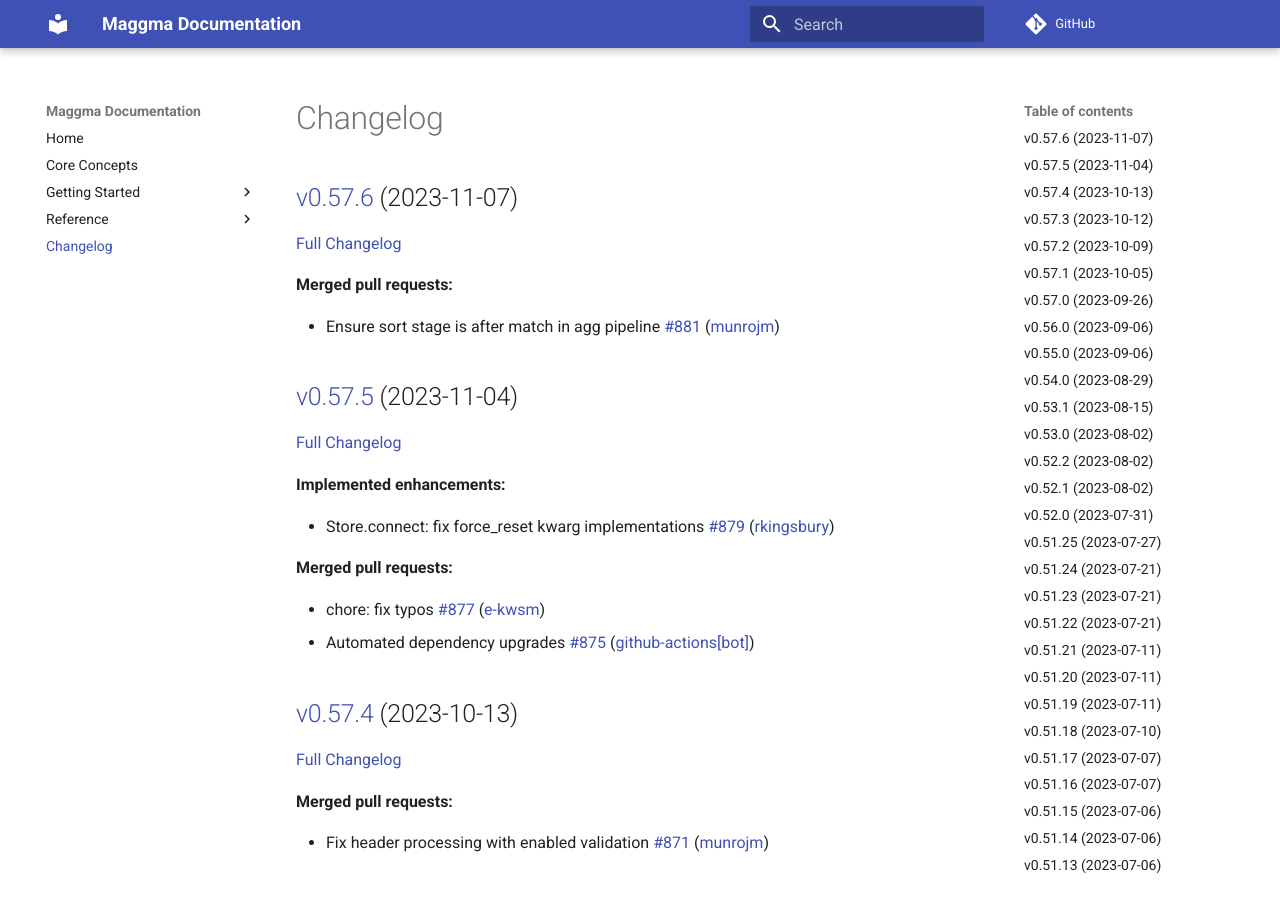
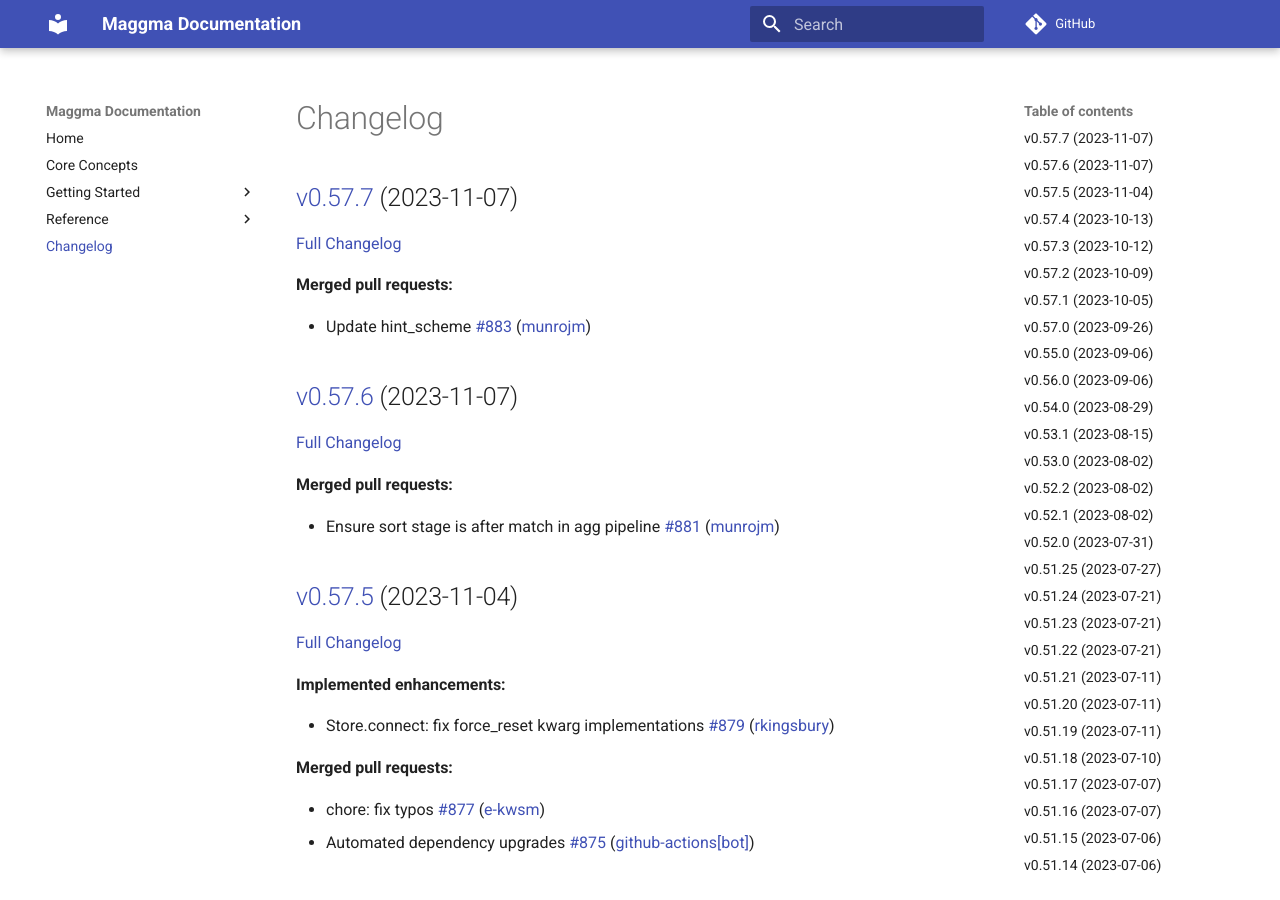
Before and after one commit to materialsproject/maggma, an MkDocs documentation site: the page built from docs/CHANGELOG.md, in a window 1280 px wide and 900 px high. Built offline with MkDocs 1.6.1 and Material for MkDocs 9.7.7, drawn with Linux system fonts in a browser that asks for light colours; comment, search, counter and statistics services are not loaded; some of the changed text lies outside the part shown.

Commit message:
Updated CHANGELOG.md

```diff
--- a/docs/CHANGELOG.md
+++ b/docs/CHANGELOG.md
@@ -1,4 +1,12 @@
 # Changelog
+
+## [v0.57.7](https://github.com/materialsproject/maggma/tree/v0.57.7) (2023-11-07)
+
+[Full Changelog](https://github.com/materialsproject/maggma/compare/v0.57.6...v0.57.7)
+
+**Merged pull requests:**
+
+- Update hint\_scheme [\#883](https://github.com/materialsproject/maggma/pull/883) ([munrojm](https://github.com/munrojm))
 
 ## [v0.57.6](https://github.com/materialsproject/maggma/tree/v0.57.6) (2023-11-07)
 
@@ -60,7 +68,7 @@
 
 ## [v0.57.0](https://github.com/materialsproject/maggma/tree/v0.57.0) (2023-09-26)
 
-[Full Changelog](https://github.com/materialsproject/maggma/compare/v0.56.0...v0.57.0)
+[Full Changelog](https://github.com/materialsproject/maggma/compare/v0.55.0...v0.57.0)
 
 **Merged pull requests:**
 
@@ -70,13 +78,13 @@
 - Automated dependency upgrades [\#860](https://github.com/materialsproject/maggma/pull/860) ([github-actions[bot]](https://github.com/apps/github-actions))
 - Update @arosen93 to @Andrew-S-Rosen [\#859](https://github.com/materialsproject/maggma/pull/859) ([Andrew-S-Rosen](https://github.com/Andrew-S-Rosen))
 
+## [v0.55.0](https://github.com/materialsproject/maggma/tree/v0.55.0) (2023-09-06)
+
+[Full Changelog](https://github.com/materialsproject/maggma/compare/v0.56.0...v0.55.0)
+
 ## [v0.56.0](https://github.com/materialsproject/maggma/tree/v0.56.0) (2023-09-06)
 
-[Full Changelog](https://github.com/materialsproject/maggma/compare/v0.55.0...v0.56.0)
-
-## [v0.55.0](https://github.com/materialsproject/maggma/tree/v0.55.0) (2023-09-06)
-
-[Full Changelog](https://github.com/materialsproject/maggma/compare/v0.54.0...v0.55.0)
+[Full Changelog](https://github.com/materialsproject/maggma/compare/v0.54.0...v0.56.0)
 
 **Closed issues:**
 
@@ -239,19 +247,19 @@
 
 ## [v0.51.13](https://github.com/materialsproject/maggma/tree/v0.51.13) (2023-07-06)
 
-[Full Changelog](https://github.com/materialsproject/maggma/compare/v0.51.11...v0.51.13)
+[Full Changelog](https://github.com/materialsproject/maggma/compare/v0.51.12...v0.51.13)
 
 **Merged pull requests:**
 
 - Add explicit store close to resources [\#814](https://github.com/materialsproject/maggma/pull/814) ([munrojm](https://github.com/munrojm))
 
+## [v0.51.12](https://github.com/materialsproject/maggma/tree/v0.51.12) (2023-06-27)
+
+[Full Changelog](https://github.com/materialsproject/maggma/compare/v0.51.11...v0.51.12)
+
 ## [v0.51.11](https://github.com/materialsproject/maggma/tree/v0.51.11) (2023-06-27)
 
-[Full Changelog](https://github.com/materialsproject/maggma/compare/v0.51.12...v0.51.11)
-
-## [v0.51.12](https://github.com/materialsproject/maggma/tree/v0.51.12) (2023-06-27)
-
-[Full Changelog](https://github.com/materialsproject/maggma/compare/v0.51.10...v0.51.12)
+[Full Changelog](https://github.com/materialsproject/maggma/compare/v0.51.10...v0.51.11)
 
 ## [v0.51.10](https://github.com/materialsproject/maggma/tree/v0.51.10) (2023-06-27)
 
```
